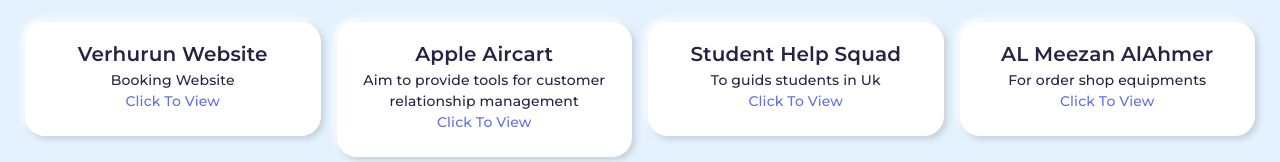
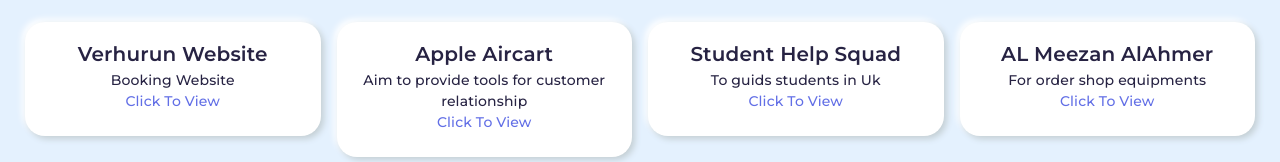
Before and after one commit to musdev-1/MyPortfolio, a React (Create React App) app: page / in a window 1280 px wide. Shown: the part 2490-2652 px from the top of the page. Built offline with nearby package versions, Linux system fonts and the light colour scheme.

Commit message:
textshorted

```diff
--- a/src/components/Projects.jsx
+++ b/src/components/Projects.jsx
@@ -10,7 +10,7 @@
     },
     {
       title: "Apple Aircart",
-      Description: "Aim to provide tools for customer relationship management",
+      Description: "Aim to provide tools for customer relationship",
       link: "https://app-dev.airapplecart.co.uk/super-admin",
     },
     {
```
